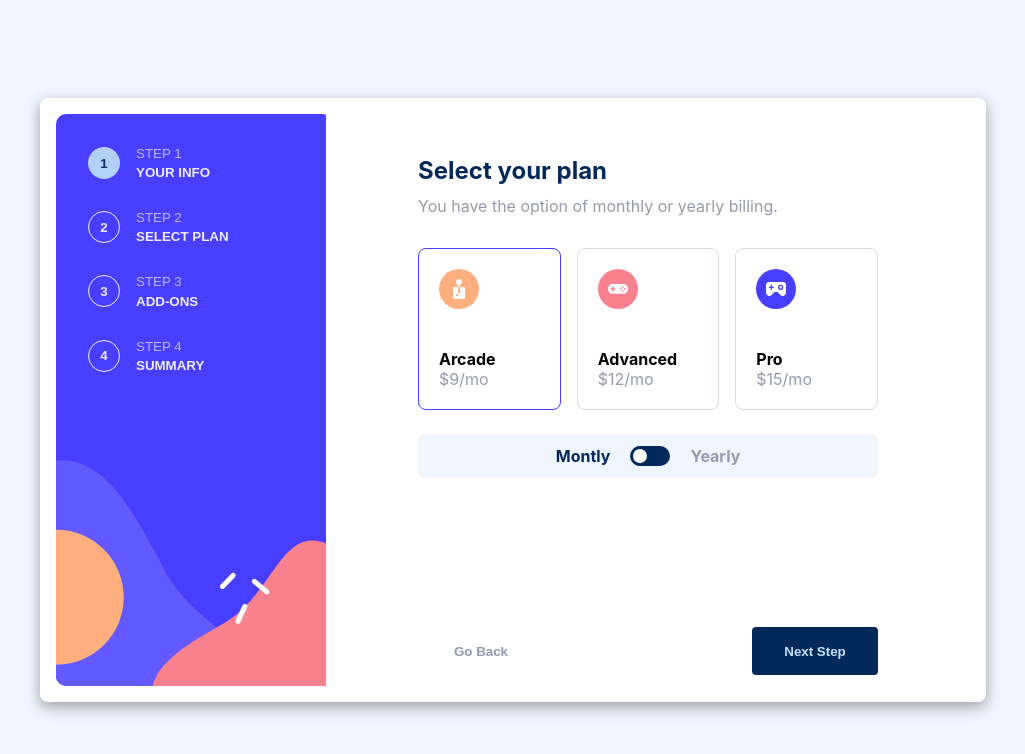
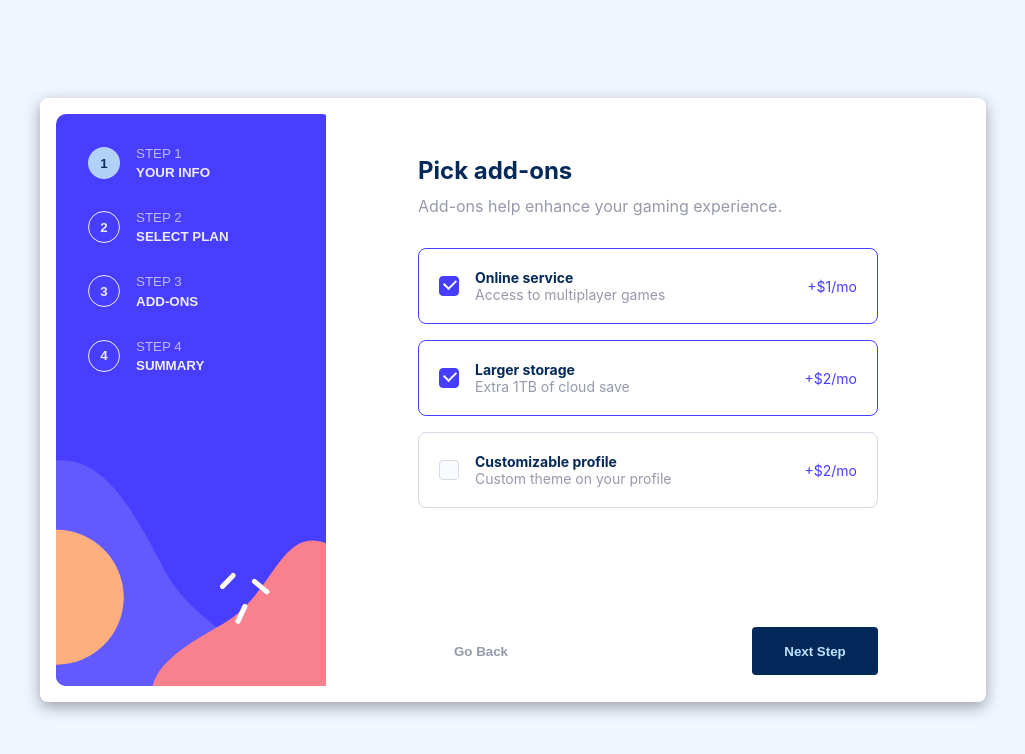
Before and after one commit to ArielGalvez/multi-step-form, a React (Create React App) app: page / in a window 1280 px wide. Shown: the top 754 px of the page, without its empty margins (127-1152 px from the left). Built offline with nearby package versions, Linux system fonts and the light colour scheme.

Commit message:
layout addons

```diff
--- /dev/null
+++ b/src/components/AddOns/AddOns.tsx
@@ -0,0 +1,24 @@
+import React, { useState } from "react";
+import AddonsCards from "../AddonsCards/AddonsCards";
+import Form from "../Form/Form";
+
+type Props = {};
+
+const AddOns = (props: Props) => {
+  const [isYearly, setIsYearly] = useState(false);
+
+  const setYearly = (active: boolean) => {
+    setIsYearly(active)
+  }
+
+  return (
+    <Form
+      title="Pick add-ons"
+      description="Add-ons help enhance your gaming experience."
+    >
+      <AddonsCards isYearly={isYearly} />
+    </Form>
+  );
+};
+
+export default AddOns;
--- /dev/null
+++ b/src/components/AddonCard/AddonCard.tsx
@@ -0,0 +1,28 @@
+import React, { FC, ReactNode } from "react";
+import "./styles.css";
+
+type AddonCardProps = {
+  children: ReactNode;
+  name: string;
+  description: string;
+  price: string;
+  isYearly: boolean;
+  selected?: boolean;
+};
+
+const AddonCard: FC<AddonCardProps> = (props) => {
+  const { children, name, description, isYearly, price, selected = false } = props;
+  return (
+    <li className={`addon_card ${selected && 'selected'}`}>
+      {children}
+      <div className="addon_card__content">
+        <h4>{name}</h4>
+        <span>{description}</span>
+        {isYearly && <p>2 months free</p>}
+      </div>
+      <p className="addon_card__price">{price}</p>
+    </li>
+  );
+};
+
+export default AddonCard;
--- /dev/null
+++ b/src/components/AddonCard/styles.css
@@ -0,0 +1,43 @@
+.addon_card {
+  border: 1px solid var(--Light-gray);
+  border-radius: 8px;
+  display: flex;
+  align-items: center;
+  gap: 16px;
+  padding: 16px;
+}
+
+.addon_card h4{
+  color: var(--Marine-blue);
+  font-size: 14px;
+}
+
+.addon_card span{
+  color: var(--Cool-gray);
+  font-size: 11px;
+}
+
+.addon_card.selected {
+  border: 1px solid var(--Purplish-blue);
+}
+
+.addon_card__content {
+  display: flex;
+  flex-direction: column;
+}
+
+.addon_card__price {
+  font-size: 14px;
+  margin-left: auto;
+  color: var(--Purplish-blue);
+}
+
+@media only screen and (min-width: 600px) {
+  .addon_card {
+    padding: 20px;
+  }
+
+  .addon_card span{
+    font-size: 14px;
+  }
+}
--- /dev/null
+++ b/src/components/AddonsCards/AddonsCards.tsx
@@ -0,0 +1,47 @@
+import React, { FC, useState } from "react";
+import AddonCard from "../AddonCard/AddonCard";
+import CheckBox from "../CheckBox/CheckBox";
+import "./styles.css";
+
+type AddonsCardsProps = {
+  isYearly: boolean;
+};
+
+const AddonsCards: FC<AddonsCardsProps> = ({ isYearly }) => {
+  const [isOnline, setIsOnline] = useState(true);
+  const [isLarger, setIsLarger] = useState(true);
+  const [isCustomizable, setIsCustomizable] = useState(false);
+  return (
+    <ul className="addon_cards">
+      <AddonCard
+        name="Online service"
+        description="Access to multiplayer games"
+        price={isYearly ? "+$10/yr" : "+$1/mo"}
+        isYearly={isYearly}
+        selected={isOnline}
+      >
+        <CheckBox active={isOnline} onChange={setIsOnline} />
+      </AddonCard>
+      <AddonCard
+        name="Larger storage"
+        description="Extra 1TB of cloud save"
+        price={isYearly ? "+$20/yr" : "+$2/mo"}
+        isYearly={isYearly}
+        selected={isLarger}
+      >
+        <CheckBox active={isLarger} onChange={setIsLarger} />
+      </AddonCard>
+      <AddonCard
+        name="Customizable profile"
+        description="Custom theme on your profile"
+        price={isYearly ? "+$20/yr" : "+$2/mo"}
+        isYearly={isYearly}
+        selected={isCustomizable}
+      >
+        <CheckBox active={isCustomizable} onChange={setIsCustomizable} />
+      </AddonCard>
+    </ul>
+  );
+};
+
+export default AddonsCards;
--- /dev/null
+++ b/src/components/AddonsCards/styles.css
@@ -0,0 +1,12 @@
+.addon_cards {
+  list-style: none;
+  display: flex;
+  flex-direction: column;
+  gap: 14px;
+}
+
+@media only screen and (min-width: 600px) {
+  .addon_cards {
+    gap: 16px;
+  }
+}
--- /dev/null
+++ b/src/components/CheckBox/CheckBox.tsx
@@ -0,0 +1,32 @@
+import React, { FC, useEffect, useState } from "react";
+import "./styles.css";
+
+type CheckBoxProps = {
+  active: boolean;
+  onChange: (active: boolean) => void
+};
+
+const CheckBox: FC<CheckBoxProps> = (props) => {
+  const { active, onChange } = props;
+  const [checked, setChecked] = useState(false);
+
+  const handleChange = () => {
+    setChecked((prevState) => {
+      onChange && onChange(!prevState);
+      return !prevState;
+    });
+  };
+
+  useEffect(() => {
+    setChecked(Boolean(active));
+  }, [active]);
+
+  return (
+    <label className="checkbox">
+      <input type="checkbox" checked={checked} onChange={handleChange} />
+      <span className="mark"></span>
+    </label>
+  );
+};
+
+export default CheckBox;
--- /dev/null
+++ b/src/components/CheckBox/styles.css
@@ -0,0 +1,60 @@
+.checkbox {
+  position: relative;
+  display: inline-block;
+  width: 20px;
+  height: 20px;
+}
+
+.checkbox input[type="checkbox"] {
+  opacity: 0;
+  width: 0;
+  height: 0;
+}
+
+.checkbox .mark {
+  position: absolute;
+  cursor: pointer;
+  top: 0;
+  left: 0;
+  right: 0;
+  bottom: 0;
+  background-color: var(--Alabaster);
+  -webkit-transition: .4s;
+  transition: .4s;
+}
+
+.checkbox .mark:before {
+  position: absolute;
+  content: "";
+  height: 14px;
+  width: 14px;
+  left: 6px;
+  bottom: 6px;
+  background-color: transparent;
+}
+
+.checkbox input[type="checkbox"] + .mark {
+  border: 1px solid var(--Light-gray);
+  border-radius: 4px;
+}
+
+.checkbox input[type="checkbox"]:checked + .mark:before {
+  width: 6px;
+  height: 10px;
+  border: solid white;
+  border-width: 0 2px 2px 0;
+  transform: rotate(45deg);
+}
+
+.checkbox input[type="checkbox"]:checked + .mark {
+  border-color: var(--Purplish-blue);
+  background-color: var(--Purplish-blue);
+}
+
+.check-mark div {
+  width: 6px;
+  height: 10px;
+  border: solid white;
+  border-width: 0 2px 2px 0;
+  transform: rotate(45deg);
+}
--- a/src/components/Layout/Layout.tsx
+++ b/src/components/Layout/Layout.tsx
@@ -1,4 +1,5 @@
 import React, { FC } from "react";
+import AddOns from "../AddOns/AddOns";
 import Button from "../Button/Button";
 import PersonalInfo from "../PersonalInfo/PersonalInfo";
 import SelectPlan from "../SelectPlan/SelectPlan";
@@ -13,7 +14,7 @@ const Layout: FC = () => {
       </nav>
       <section className="content-bg">
         <div className="content">
-          <SelectPlan />
+          <AddOns />
         </div>
       </section>
       <section className="actions">
--- a/src/components/Layout/styles.css
+++ b/src/components/Layout/styles.css
@@ -17,7 +17,9 @@
 .content {
   background-color: white;
   position: absolute;
-  width: 340px;
+  max-width: 340px;
+  width: 100%;
+  margin: 0 auto;
   left: 50%;
   transform: translateX(-50%);
   padding: 34px 24px;
@@ -32,7 +34,8 @@
 }
 
 .buttons {
-  width: 340px;
+  max-width: 340px;
+  width: 100%;
   margin: auto;
   display: flex;
   justify-content: space-between;
@@ -90,6 +93,5 @@
     max-width: 460px;
     width: 100%;
     margin: 0 auto;
-
   }
 }
```
Also changed, not shown: src/components/PlanCards/styles.css (line endings or trailing spaces).
